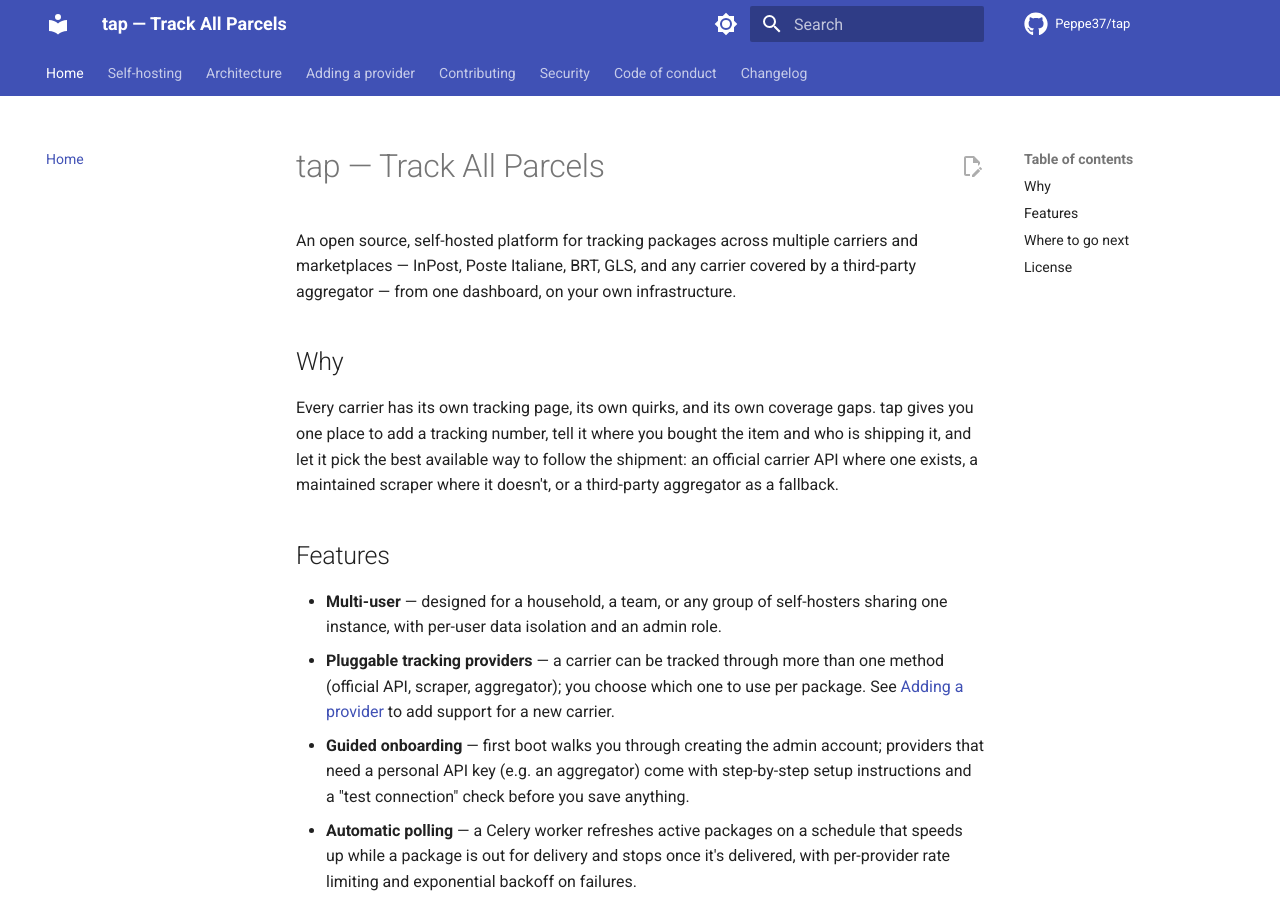
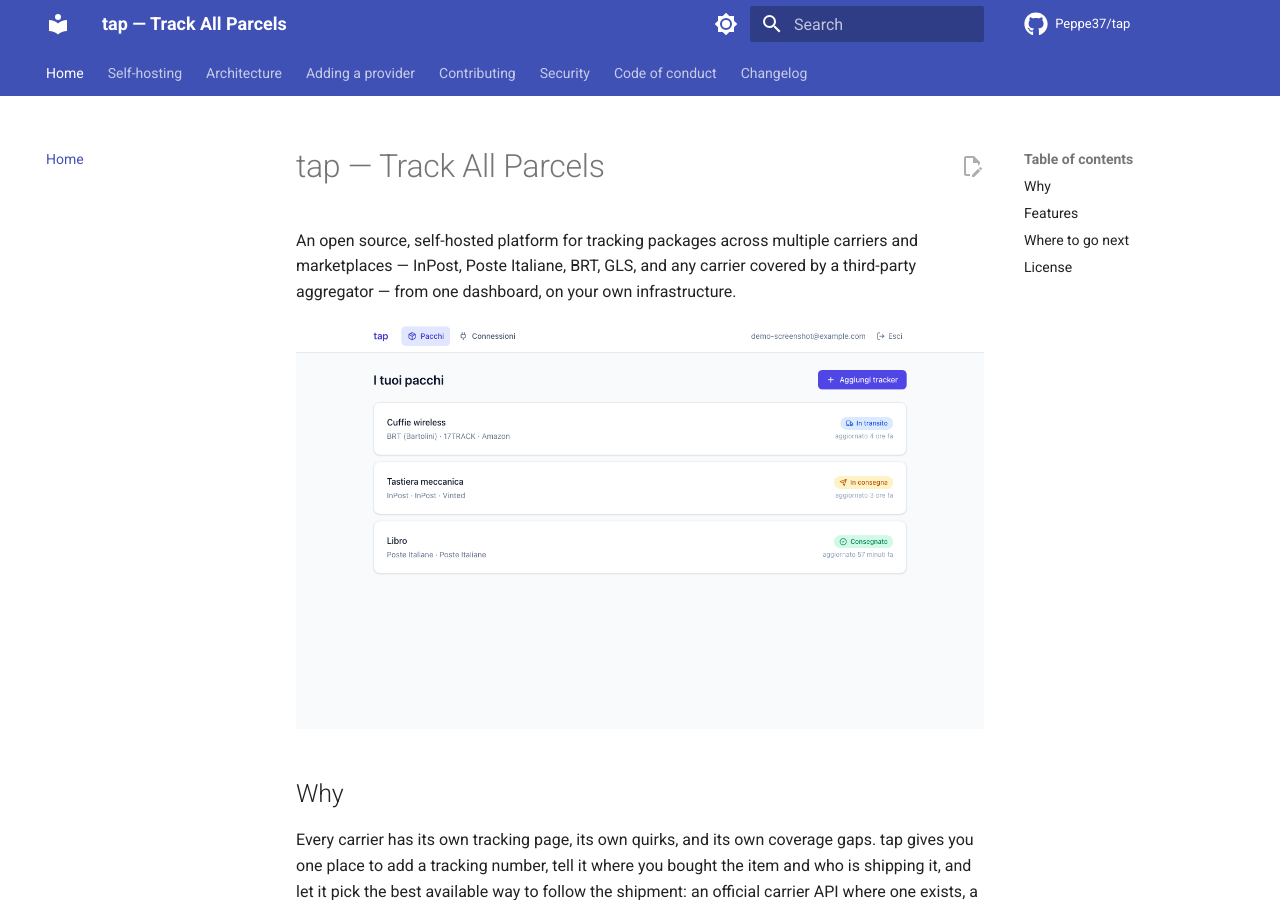
Before and after one commit to Peppe37/tap, an MkDocs documentation site: the page built from docs/index.md, in a window 1280 px wide and 900 px high. Built offline with MkDocs 1.6.1 and Material for MkDocs 9.7.7, drawn with Linux system fonts in a browser that asks for light colours; comment, search, counter and statistics services are not loaded.

Commit message:
docs: add a real screenshot to the README and docs homepage
Light/dark package-list screenshots (Playwright against a throwaway demo account with
fake package data, deleted afterward -- not real user data), shown via a <picture> element
that swaps by prefers-color-scheme, same pattern GitHub and MkDocs both render natively.

```diff
--- a/docs/index.md
+++ b/docs/index.md
@@ -3,6 +3,11 @@
 An open source, self-hosted platform for tracking packages across multiple carriers and
 marketplaces — InPost, Poste Italiane, BRT, GLS, and any carrier covered by a third-party
 aggregator — from one dashboard, on your own infrastructure.
+
+<picture>
+  <source media="(prefers-color-scheme: dark)" srcset="assets/screenshots/package-list-dark.png">
+  <img src="assets/screenshots/package-list-light.png" alt="tap package list, showing three tracked parcels with different carriers and statuses" width="800">
+</picture>
 
 ## Why
 
```
Also changed, not shown: README.md (+5 -0 lines), docs/assets/screenshots/package-list-dark.png (added), docs/assets/screenshots/package-list-light.png (added).
